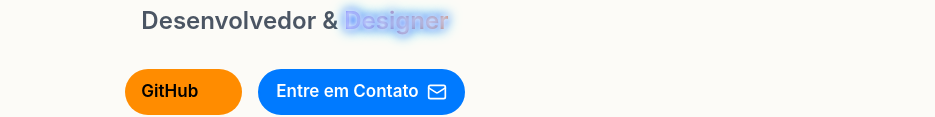
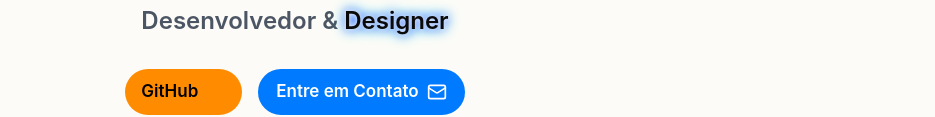
Before and after one commit to ViniciusSilvestr3/portfolio, a plain HTML site: page index.html in a window 1280 px wide. Shown: the part 357-474 px from the top of the page, without its empty margins (345-1280 px from the left). Drawn offline with nearby package versions, Linux system fonts and the light colour scheme; some icons are missing; a web font is replaced by a local one.

Commit message:
Mudando a maneira que design se sobresai

```diff
--- a/index.html
+++ b/index.html
@@ -348,7 +348,7 @@
             </h1>
             <p class="text-xl md:text-2xl font-semibold mb-8">
                 <span class="text-gray-600 dark:text-[#C9C9C9]">Desenvolvedor & </span>
-                <span class="bg-gradient-to-r from-[#9C83FF] to-[#FF9051] text-transparent bg-clip-text animate-glow">Designer</span>
+                <span class="bg-clip-text animate-glow">Designer</span>
             </p>
 
             <!-- Buttons -->
```
